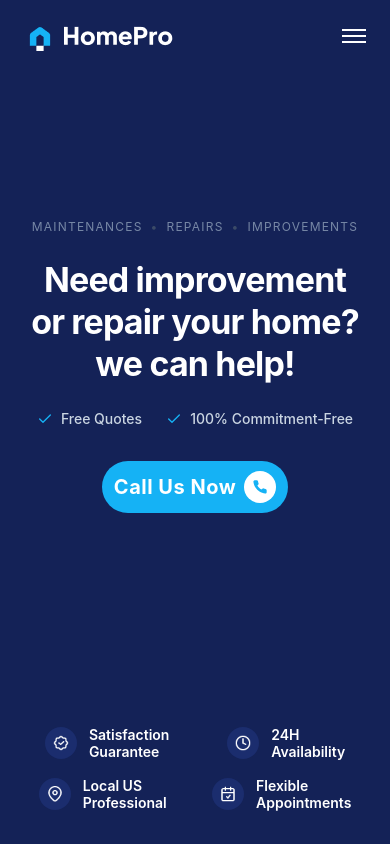
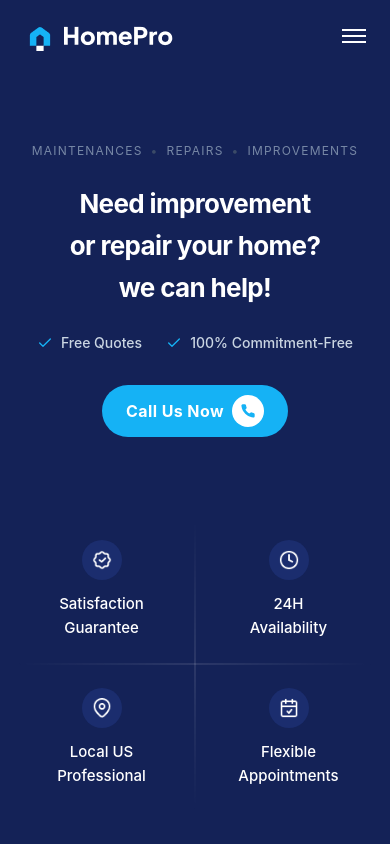
Before and after one commit to mahmoudaudi/Home_Services, a React (Vite) app: page / in a window 390 px wide. Shown: the top 844 px of the page. Built offline with nearby package versions, Linux system fonts and the light colour scheme.

Commit message:
hero page responsived

```diff
--- a/src/components/Hero.jsx
+++ b/src/components/Hero.jsx
@@ -27,7 +27,7 @@ export default function Hero() {
         </div>
 
         {/* CENTER HOVERING CONTENT CONTAINER */}
-        <div className="w-full lg:w-[50%] mx-auto flex flex-col justify-between grow px-4 text-center z-10">
+        <div className="w-full max-w-[720px] lg:w-[50%] mx-auto flex flex-col justify-between grow px-4 text-center z-10">
 
           {/* Main Hero Header and CTA Button Box */}
           <div className="my-auto flex flex-col items-center">
@@ -39,7 +39,7 @@ export default function Hero() {
               <span>Improvements</span>
             </p>
 
-            <h1 className="text-[34px] md:text-[46px] lg:text-[50px] font-bold leading-[42px] md:leading-[54px] lg:leading-[60px] tracking-tight mt-6 text-white max-w-xl">
+            <h1 className="text-[26px] sm:text-[34px] md:text-[46px] lg:text-[50px] font-bold leading-[42px] md:leading-[54px] lg:leading-[60px] tracking-tight mt-6 text-white max-w-xl">
               Need improvement <br />
               or repair your home? <br />
               we can help!
@@ -57,9 +57,9 @@ export default function Hero() {
               </div>
             </div>
 
-            {/* UPGRADED BUTTON SIZE WITH PRECISE LOOK */}
-            <button className="group mt-8 bg-[#15B2F5] text-white font-bold text-[16px] px-3 py-2.5 rounded-full inline-flex items-center justify-center gap-2 w-auto hover:bg-[#139ed9] hover:-translate-y-0.5 transition-all duration-300 cursor-pointer select-none">
-              <span className="tracking-wide text-[20px]">Call Us Now</span>
+            {/* RESTORED BUTTON FROM BASE CODE WITH SMOOTH MOBILE RESPONSIVENESS */}
+            <button className="group mt-8 bg-[#15B2F5] text-white font-bold px-6 sm:px-7 lg:px-3 py-2.5 rounded-full inline-flex items-center justify-center gap-2 w-auto hover:bg-[#139ed9] hover:-translate-y-0.5 transition-all duration-300 cursor-pointer select-none">
+              <span className="tracking-wide text-[16px] sm:text-[18px] lg:text-[20px]">Call Us Now</span>
               <div className="w-8 h-8 bg-white rounded-full flex items-center justify-center shrink-0 transition-transform duration-300 group-hover:scale-105">
                 <img
                   src={phoneIcon}
@@ -72,9 +72,85 @@ export default function Hero() {
           </div>
 
           {/* 4 BOTTOM VALUE PROPS FEATURES */}
-          {/* FIXED: Scaled layout container to precisely fit the inside column alignment of images 1 & 2 */}
-          <div className="w-full lg:max-w-[56%] mx-auto mt-auto pb-2">
-            <div className="flex justify-center items-center text-[13px] font-semibold text-slate-300 flex-wrap lg:flex-nowrap gap-y-4">
+          <div className="w-full lg:max-w-[56%] mx-auto mt-12 lg:mt-auto pb-2">
+
+            {/* RESPONSIVE MOBILE/TABLET 2x2 GRID (With lightened central '+' cross dividers) */}
+            <div className="grid grid-cols-2 lg:hidden relative">
+
+              {/* Central Horizontal Line - Lightened from its halves towards edges */}
+              <div className="absolute top-1/2 left-0 right-0 h-[1px] bg-gradient-to-r from-transparent via-white/20 to-transparent pointer-events-none transform -translate-y-1/2"></div>
+
+              {/* Central Vertical Line - Lightened from its halves towards edges */}
+              <div className="absolute top-0 bottom-0 left-1/2 w-[1px] bg-gradient-to-b from-transparent via-white/20 to-transparent pointer-events-none transform -translate-x-1/2"></div>
+
+              {/* Satisfaction */}
+              <div className="flex flex-col items-center text-center py-6 pr-2">
+                <div className="w-10 h-10 rounded-full bg-[#1b2d6e] flex items-center justify-center mb-3">
+                  <img
+                    src={new URL("../assets/icons/Guarantee.png", import.meta.url).href}
+                    alt="Guarantee"
+                    className="w-5 h-5"
+                  />
+                </div>
+                <span className="text-white text-[15px] font-medium leading-6">
+                  Satisfaction
+                  <br />
+                  Guarantee
+                </span>
+              </div>
+
+              {/* 24H */}
+              <div className="flex flex-col items-center text-center py-6 pl-2">
+                <div className="w-10 h-10 rounded-full bg-[#1b2d6e] flex items-center justify-center mb-3">
+                  <img
+                    src={new URL("../assets/icons/Clock.png", import.meta.url).href}
+                    alt="Clock"
+                    className="w-5 h-5"
+                  />
+                </div>
+                <span className="text-white text-[15px] font-medium leading-6">
+                  24H
+                  <br />
+                  Availability
+                </span>
+              </div>
+
+              {/* Local */}
+              <div className="flex flex-col items-center text-center py-6 pr-2">
+                <div className="w-10 h-10 rounded-full bg-[#1b2d6e] flex items-center justify-center mb-3">
+                  <img
+                    src={new URL("../assets/icons/Map.png", import.meta.url).href}
+                    alt="Local"
+                    className="w-5 h-5"
+                  />
+                </div>
+                <span className="text-white text-[15px] font-medium leading-6">
+                  Local US
+                  <br />
+                  Professional
+                </span>
+              </div>
+
+              {/* Flexible */}
+              <div className="flex flex-col items-center text-center py-6 pl-2">
+                <div className="w-10 h-10 rounded-full bg-[#1b2d6e] flex items-center justify-center mb-3">
+                  <img
+                    src={new URL("../assets/icons/Calendar.png", import.meta.url).href}
+                    alt="Calendar"
+                    className="w-5 h-5"
+                  />
+                </div>
+                <span className="text-white text-[15px] font-medium leading-6">
+                  Flexible
+                  <br />
+                  Appointments
+                </span>
+              </div>
+
+            </div>
+
+            {/* DESKTOP ROW VIEW - Borders completely clean with mockup gradient shadow indicators */}
+            <div className="hidden lg:flex justify-center items-center text-[13px] font-semibold text-slate-300 flex-wrap lg:flex-nowrap gap-y-4">
 
               {/* Feature 1: Satisfaction Guarantee */}
               <div className="flex flex-row items-center gap-3 px-4 grow justify-center lg:justify-start text-left">
@@ -88,8 +164,8 @@ export default function Hero() {
                 <span className="leading-tight text-white font-semibold text-[14px] md:text-[15px]">Satisfaction<br />Guarantee</span>
               </div>
 
-              {/* Raised separating lines via -mt-2 */}
-              <div className="hidden lg:block w-[1px] h-8 bg-white/10 shrink-0 -mt-2"></div>
+              {/* Fading Side Shadow Line 1 */}
+              <div className="hidden lg:block w-[1px] h-10 bg-gradient-to-b from-transparent via-white/15 to-transparent shrink-0 -mt-2"></div>
 
               {/* Feature 2: 24H Availability */}
               <div className="flex flex-row items-center gap-3 px-4 grow justify-center lg:justify-start text-left">
@@ -103,7 +179,8 @@ export default function Hero() {
                 <span className="leading-tight text-white font-semibold text-[14px] md:text-[15px]">24H<br />Availability</span>
               </div>
 
-              <div className="hidden lg:block w-[1px] h-8 bg-white/10 shrink-0 -mt-2"></div>
+              {/* Fading Side Shadow Line 2 */}
+              <div className="hidden lg:block w-[1px] h-10 bg-gradient-to-b from-transparent via-white/15 to-transparent shrink-0 -mt-2"></div>
 
               {/* Feature 3: Local US Professional */}
               <div className="flex flex-row items-center gap-3 px-4 grow justify-center lg:justify-start text-left">
@@ -117,7 +194,8 @@ export default function Hero() {
                 <span className="leading-tight text-white font-semibold text-[14px] md:text-[15px]">Local US<br />Professional</span>
               </div>
 
-              <div className="hidden lg:block w-[1px] h-8 bg-white/10 shrink-0 -mt-2"></div>
+              {/* Fading Side Shadow Line 3 */}
+              <div className="hidden lg:block w-[1px] h-10 bg-gradient-to-b from-transparent via-white/15 to-transparent shrink-0 -mt-2"></div>
 
               {/* Feature 4: Flexible Appointments */}
               <div className="flex flex-row items-center gap-3 px-4 grow justify-center lg:justify-start text-left">
```
